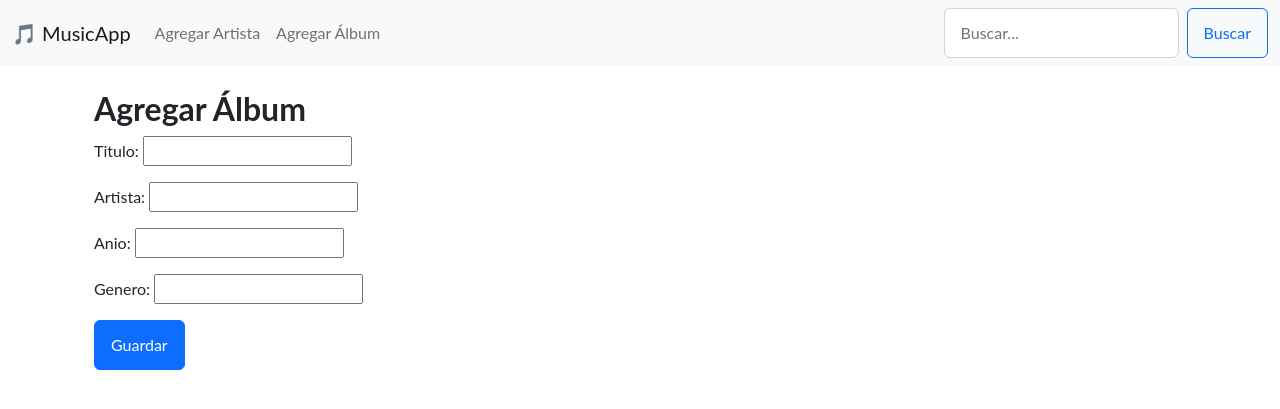
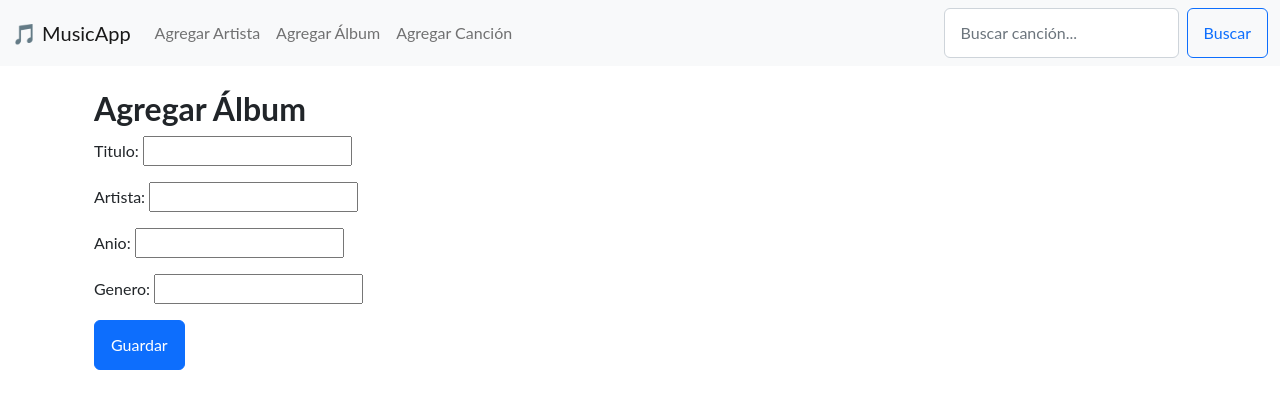
Before and after one commit to govarela/TuPrimeraPagina-Varela, a Django app: page /agregar-album/ in a window 1280 px wide. Shown: the top 409 px of the page. Run offline with Django 5.2, Linux system fonts and the light colour scheme; some libraries are stand-ins or nearby versions.

Commit message:
quinta version

```diff
--- a/core/templates/core/base.html
+++ b/core/templates/core/base.html
@@ -25,11 +25,12 @@
                 <ul class="navbar-nav me-auto mb-2 mb-lg-0">
                     <li class="nav-item"><a class="nav-link" href="{% url 'artista_create' %}">Agregar Artista</a></li>
                     <li class="nav-item"><a class="nav-link" href="{% url 'album_create' %}">Agregar Álbum</a></li>
+                    <li class="nav-item"><a class="nav-link" href="{% url 'cancion_create' %}">Agregar Canción</a></li>
                 </ul>
 
                 <!-- Buscador -->
                 <form class="d-flex" method="get" action="{% url 'buscar' %}">
-                    <input class="form-control me-2" type="search" name="query" placeholder="Buscar..." aria-label="Buscar">
+                    <input class="form-control me-2" type="search" name="query" placeholder="Buscar canción..." aria-label="Buscar canción">
                     <button class="btn btn-outline-primary" type="submit">Buscar</button>
                 </form>
             </div>
```
